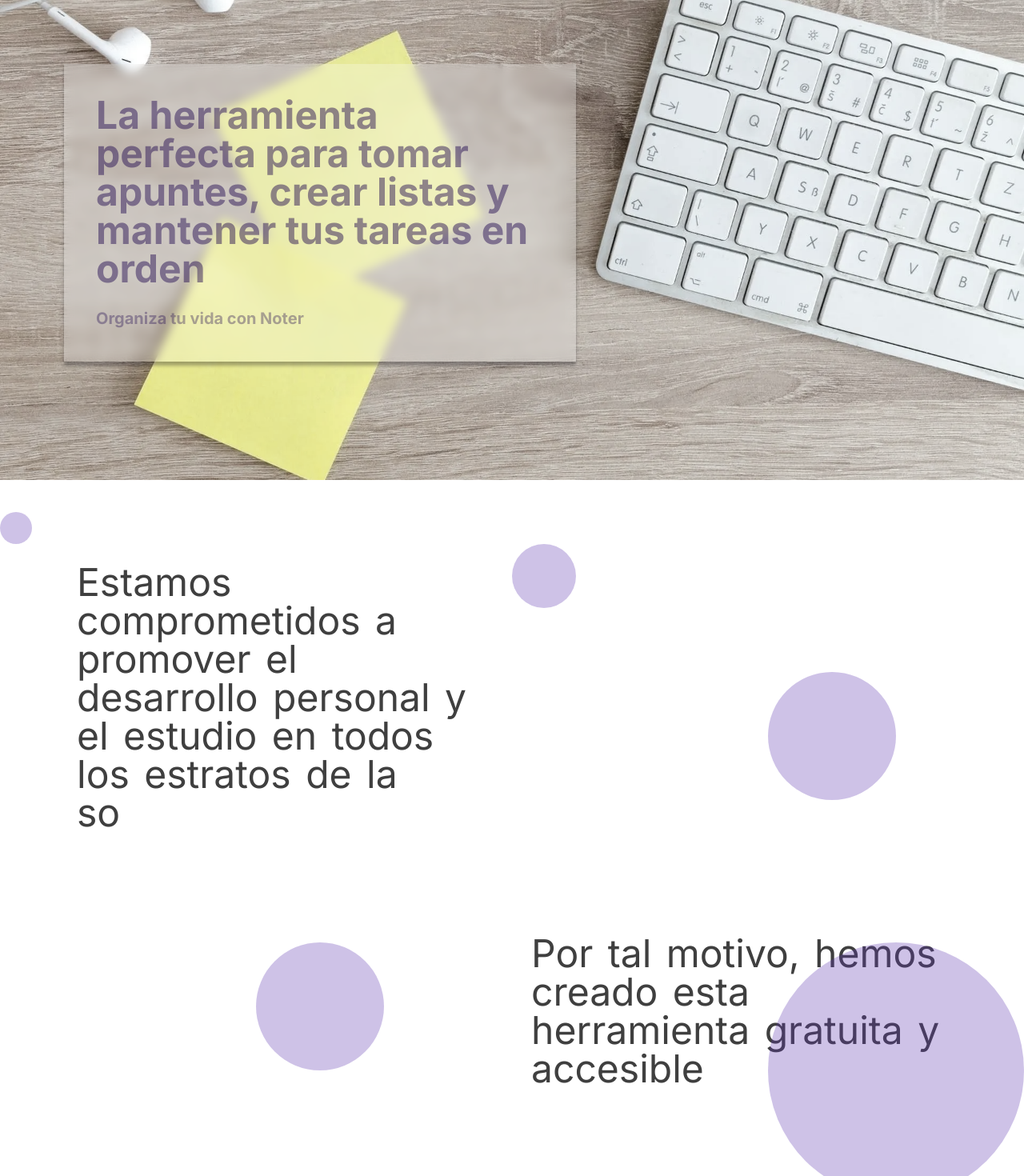
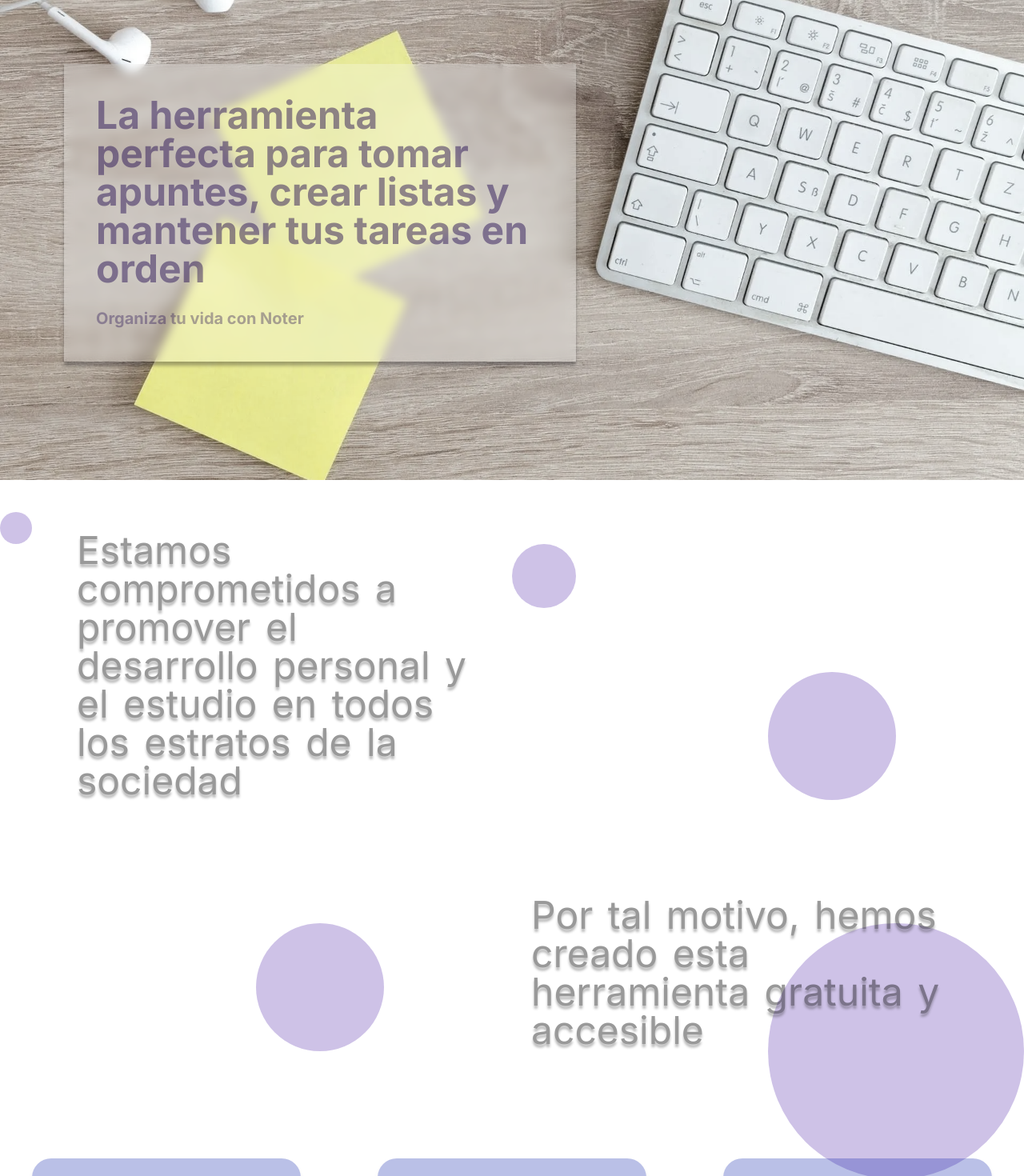
Before and after one commit to Sanchezguidorl/noter-landingpage, a Next.js app: page / in a window 1280 px wide. Shown: the top 1470 px of the page at 80% size. Built offline with nearby package versions, Linux system fonts and the light colour scheme.

Commit message:
Se elimina componente que generaba layout shift

```diff
--- a/app/page.tsx
+++ b/app/page.tsx
@@ -5,20 +5,16 @@ import BgStartImage from "/public/bg-start-section.webp";
 import AddTaskIcon from "@mui/icons-material/AddTask";
 import Link from "next/link";
 import CardPerspective from "@/components/layouts/CardPerspective";
-import SecuentialWriteText from "@/components/layouts/SecuentialWriteText";
 import SignalCellularConnectedNoInternet0BarIcon from "@mui/icons-material/SignalCellularConnectedNoInternet0Bar";
 import SubjectIcon from "@mui/icons-material/Subject";
 function Home() {
   return (
     <div className=" bg-white overflow-hidden">
       <div className="h-96 sm:h-[600px] overflow-hidden relative flex justify-center arise-animation">
-        <div className="absolute top-10 sm:top-20 sm:left-20 w-[90%] sm:w-1/2 presentation-banner p-10 z-10 ">
-          <h1 className="text-2xl sm:text-3xl md:text-4xl lg:text-5xl">
-            <SecuentialWriteText
-              delay={0}
-              text="La herramienta perfecta para tomar apuntes, crear listas y mantener
-            tus tareas en orden"
-            />
+        <div className=" select-none absolute top-10 sm:top-20 sm:left-20 w-[90%] sm:w-1/2 presentation-banner p-10 z-10 ">
+          <h1 className=" text-2xl sm:text-3xl md:text-4xl lg:text-5xl flex items-center">
+            La herramienta perfecta para tomar apuntes, crear listas y mantener
+            tus tareas en orden
           </h1>
           <h2 className=" text-primary text-md sm:text-xl mt-3 sm:mt-6 opacity-75 ">
             Organiza tu vida con Noter
@@ -31,27 +27,22 @@ function Home() {
           src={PresentationImg}
           className=" object-cover saturate-50"
           alt="Imagen de cuaderno de notas"
+          sizes="(min-width: 600px) 100vw, 600px"
         />
       </div>
       <div className=" bg-white relative px-10 word-spacing overflow-hidden arise-animation ">
-        <div className="px-8 flex justify-center sm:justify-start pt-20">
-          <p className=" text-2xl sm:text-3xl md:text-4xl lg:text-5xl opacity-75 text-primary  w-full sm:w-2/3 md:w-1/2 p-6">
-            <SecuentialWriteText
-              delay={1.5}
-              text="Estamos comprometidos a promover el desarrollo personal y el estudio
-            en todos los estratos de la sociedad"
-            />
+        <div className="px-8 flex justify-center sm:justify-start mt-10">
+          <p className=" text-2xl sm:text-3xl md:text-4xl lg:text-5xl opacity-40 text-primary  w-full sm:w-2/3 md:w-1/2 p-6 flex items-center premise relative z-10">
+            Estamos comprometidos a promover el desarrollo personal y el estudio
+            en todos los estratos de la sociedad
           </p>
         </div>
-        <div className="p-8  flex justify-center sm:justify-end pt-20">
-          <p className=" text-2xl sm:text-3xl md:text-4xl lg:text-5xl opacity-75 text-primary w-full sm:w-2/3 md:w-1/2 p-6">
-            <SecuentialWriteText
-              delay={3}
-              text="Por tal motivo, hemos creado esta herramienta gratuita y accesible"
-            />
+        <div className="p-8  flex justify-center sm:justify-end mt-10">
+          <p className=" text-2xl sm:text-3xl md:text-4xl lg:text-5xl opacity-40 text-primary w-full sm:w-2/3 md:w-1/2 p-6 flex items-center premise relative z-10">
+            Por tal motivo, hemos creado esta herramienta gratuita y accesible
           </p>
         </div>
-        <div className="py-10 mt-10 w-full flex flex-col sm:flex-row justify-center gap-8 md:gap-14 lg:gap-24 text-primary">
+        <div className=" select-none py-10 mt-10 w-full flex flex-col sm:flex-row justify-center gap-8 md:gap-14 lg:gap-24 text-primary">
           <CardPerspective classes="shadow-secondary-text shadow-md hover:shadow-interactive hover:shadow-lg w-fit relative z-20 benefitCard p-8 rounded-3xl flex-1 flex flex-col items-center gap-5">
             <SignalCellularConnectedNoInternet0BarIcon className="text-7xl opacity-75" />
             <p className="opacity-75 text-center sm:text-lg md:text-xl font-semibold">
@@ -91,8 +82,9 @@ function Home() {
           src={BgStartImage}
           alt="Imagen de fondo de mesa de estudio con artículos de estudio"
           className=" saturate-50"
+          sizes="(min-width: 600px) 100vw, 600px"
         />
-        <div className="absolute top-0 text-center banner w-1/2 h-full left-1/2 flex flex-col justify-center items-center">
+        <div className="absolute top-0 text-center banner w-1/2 h-full left-1/2 flex flex-col justify-center items-center  select-none">
           <p className="text-xl sm:text-4xl md:text-4xl lg:text-5xl p-3 opacity-75 text-primary word-spacing font-semibold font-permanent">
             Moderniza tu manera de estudiar y aumenta tu productividad
           </p>
--- a/components/layouts/CardPerspective.tsx
+++ b/components/layouts/CardPerspective.tsx
@@ -21,8 +21,8 @@ function CardPerspective({ children, classes }: CardPerspectiveProps) {
         const distanceX = clientX - (left + width / 2);
         const distanceY = clientY - (top + height / 2);
 
-        const normalizedX = (distanceX / (width / 2)) * 20;
-        const normalizedY = (distanceY / (height / 2)) * 20;
+        const normalizedX = (distanceX / (width / 2)) * 10;
+        const normalizedY = (distanceY / (height / 2)) * 10;
 
         const classString = `
           perspective(500px)
--- a/components/layouts/SecuentialWriteText.tsx
+++ /dev/null
@@ -1,38 +0,0 @@
-"use client";
-
-import { useEffect, useState } from "react";
-
-function SecuentialWriteText({ text, delay }: { text: string; delay: number }) {
-  const [indexChar, setIndexChar] = useState<number>(0);
-  useEffect(() => {
-    setTimeout(() => {
-      if (indexChar < text.length) {
-        const intervalId = setInterval(() => {
-          setIndexChar((prevIndex) =>
-            prevIndex < text.length ? prevIndex + 1 : prevIndex
-          );
-        }, 40);
-
-        return () => clearInterval(intervalId);
-      }
-    }, delay * 1000);
-  }, []);
-  return (
-    <>
-      {text.split("").map((character: string, index: number) => (
-        <span
-          key={index + indexChar}
-          className={` ${
-            index < indexChar || indexChar === text.length - 1
-              ? "opacity-100"
-              : " opacity-0"
-          }`}
-        >
-          {character}
-        </span>
-      ))}
-    </>
-  );
-}
-
-export default SecuentialWriteText;
--- a/styles/Home.css
+++ b/styles/Home.css
@@ -7,7 +7,7 @@
     color: #1a024a74;
     box-shadow: 0px 5px 4px #15141955;
     font-weight: bold;
-    transition: all 2s ease-in-out;
+    transition: transform 2s ease-in-out, scale 2s ease-in-out;
 }
 
 .banner{
@@ -16,6 +16,16 @@
     color: #1a024a74;
     box-shadow: 0px 5px 4px #15141955;
     font-weight: bold;
+}
+
+p.premise{
+    text-shadow: 0px 4px 3px rgba(45, 45, 45, 0.81);
+    transition: scale 2s ease-in-out;
+    user-select: none;
+}
+
+p.premise:hover{
+    scale: 1.1;
 }
 
 .presentation-banner:hover{
@@ -77,17 +87,3 @@
 .arise-animation {
     animation: ariseAnimation 1s forwards;
 }
-
-@keyframes ariseAnimation {
-    from {
-        opacity: 0;
-    }
-
-    to {
-        opacity: 1;
-    }
-}
-
-.blinking{
-    animation: ariseAnimation 700ms infinite;
-}
```
